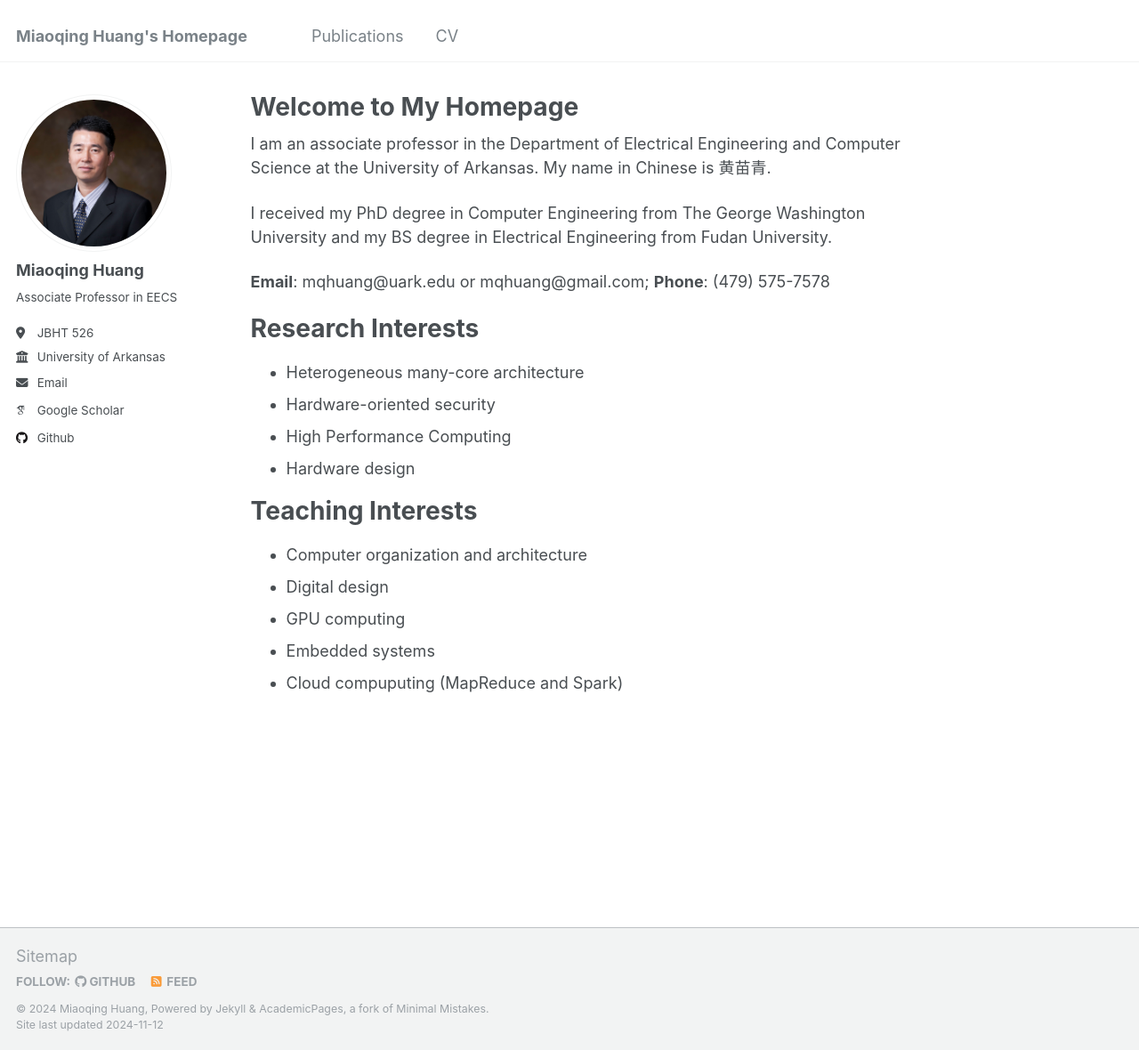
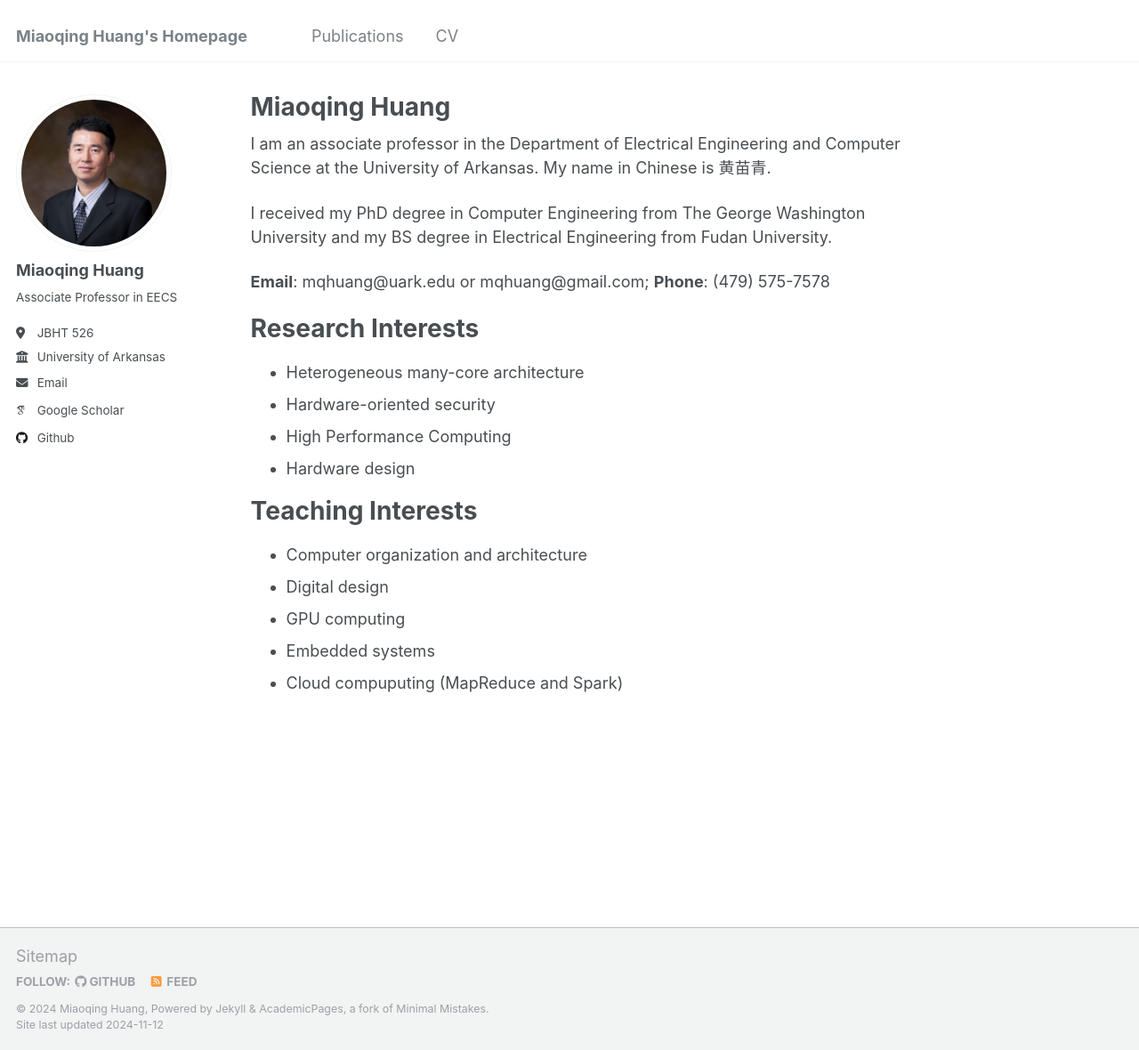
Before and after one commit to miaoqinghuang/miaoqinghuang.github.io, a Jekyll site: the page built from _pages/about.md, in a window 1280 px wide and 1180 px high. Shown: the whole window at 89% size. Built offline with Jekyll 4.4.1, drawn with Linux system fonts in a browser that asks for light colours; some web fonts are replaced.

Commit message:
Update about.md

```diff
--- a/_pages/about.md
+++ b/_pages/about.md
@@ -1,6 +1,6 @@
 ---
 permalink: /
-title: "Welcome to My Homepage"
+title: "Miaoqing Huang"
 author_profile: true
 redirect_from:
   - /about/
```
